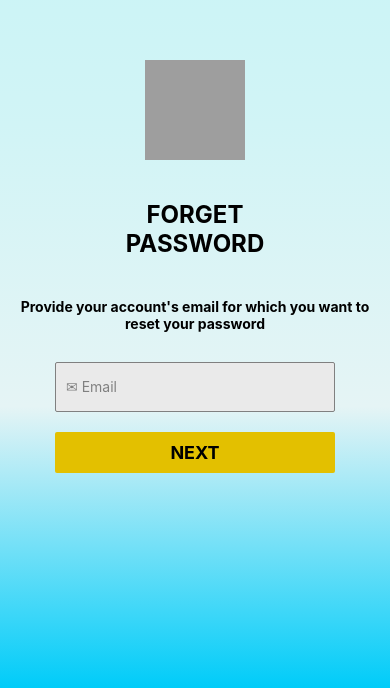
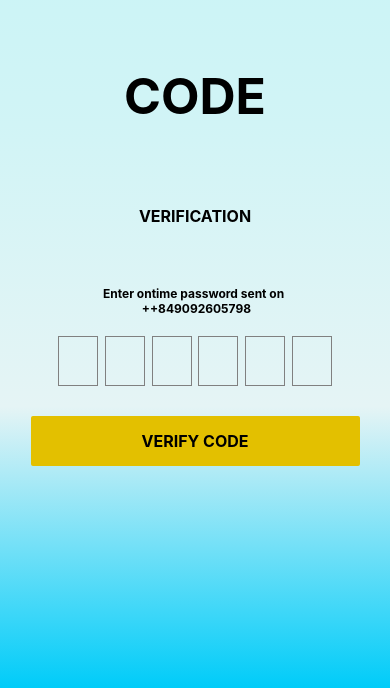
Before and after one commit to dttong10092003/ReactNative, a React Native app in the folder Tuan03-RN/tuan03/: screen / in a window 390 px wide. Shown: the part 156-844 px from the top of the page. Built offline with nearby package versions, Linux system fonts and the light colour scheme; grey boxes are pictures that could not be loaded.

Commit message:
Tuan03 RN Screen1_c

```diff
--- a/Tuan03-RN/tuan03/App.js
+++ b/Tuan03-RN/tuan03/App.js
@@ -2,11 +2,13 @@ import React from 'react';
 import FirstScreen from './src/FirstScreen';
 import Screen1_a from './src/Screen1_a';
 import Screen1_b from './src/Screen1_b';
+import Screen1_c from './src/Screen1_c';
 
 const App = () => {
   // return <FirstScreen />;
   // return <Screen1_a />;
-  return <Screen1_b />
+  // return <Screen1_b />
+  return <Screen1_c />
 }
 
 export default App;
--- /dev/null
+++ b/Tuan03-RN/tuan03/src/Screen1_c.js
@@ -0,0 +1,139 @@
+import { Text, View, TouchableOpacity, TextInput } from 'react-native';
+import { LinearGradient } from 'expo-linear-gradient';
+
+const VerifyCodeScreen = () => {
+  return (
+    <LinearGradient
+      colors={['#C7F4F6', '#D1F4F6', '#E5F4F5', '#00CCF9']}
+      style={{ flex: 1, alignItems: 'center', justifyContent: 'center', padding: 20, }}
+    >
+      <Text style={{
+        fontSize: 50,
+        fontWeight: 'bold',
+        marginBottom: 80,
+        color: 'black',
+        textAlign: 'center',
+      }}>
+        CODE
+      </Text>
+
+      <Text style={{
+        fontSize: 16,
+        fontWeight: 'bold',
+        marginBottom: 60,
+        color: 'black',
+        textAlign: 'center',
+      }}>
+        VERIFICATION
+      </Text>
+
+      <Text style={{
+        fontSize: 12,
+        fontWeight: 'bold',
+        textAlign: 'center',
+        marginBottom: 20,
+        color: 'black',
+        paddingHorizontal: 20,
+      }}>
+        Enter ontime password sent on {'\n'} ++849092605798
+      </Text>
+
+      <View style={{
+        flexDirection: 'row',
+        justifyContent: 'space-around',
+        width: '80%',
+        marginBottom: 30,
+      }}>
+          <TextInput
+            style={{
+              width: 40,
+              height: 50,
+              borderWidth: 1,
+              borderColor: 'gray',
+              textAlign: 'center',
+              fontSize: 24,
+            }}
+            maxLength={1}
+          />
+
+          <TextInput
+            style={{
+              width: 40,
+              height: 50,
+              borderWidth: 1,
+              borderColor: 'gray',
+              textAlign: 'center',
+              fontSize: 24,
+            }}
+            maxLength={1}
+          />
+
+          <TextInput
+            style={{
+              width: 40,
+              height: 50,
+              borderWidth: 1,
+              borderColor: 'gray',
+              textAlign: 'center',
+              fontSize: 24,
+            }}
+            maxLength={1}
+          />
+
+          <TextInput
+            style={{
+              width: 40,
+              height: 50,
+              borderWidth: 1,
+              borderColor: 'gray',
+              textAlign: 'center',
+              fontSize: 24,
+            }}
+            maxLength={1}
+          />
+
+          <TextInput
+            style={{
+              width: 40,
+              height: 50,
+              borderWidth: 1,
+              borderColor: 'gray',
+              textAlign: 'center',
+              fontSize: 24,
+            }}
+            maxLength={1}
+          />
+
+          <TextInput
+            style={{
+              width: 40,
+              height: 50,
+              borderWidth: 1,
+              borderColor: 'gray',
+              textAlign: 'center',
+              fontSize: 24,
+            }}
+            maxLength={1}
+          />
+      </View>
+
+      <TouchableOpacity style={{
+        width: '94%',
+        backgroundColor: '#E3C000',
+        padding: 15,
+        borderRadius: 2,
+        alignItems: 'center',
+      }}>
+        <Text style={{
+          fontSize: 16,
+          fontWeight: 'bold',
+          color: 'black',
+        }}>
+          VERIFY CODE
+        </Text>
+      </TouchableOpacity>
+    </LinearGradient>
+  );
+};
+
+export default VerifyCodeScreen;
```
Also changed, not shown: 1 other file (tests, documents, lock files or other folders).
